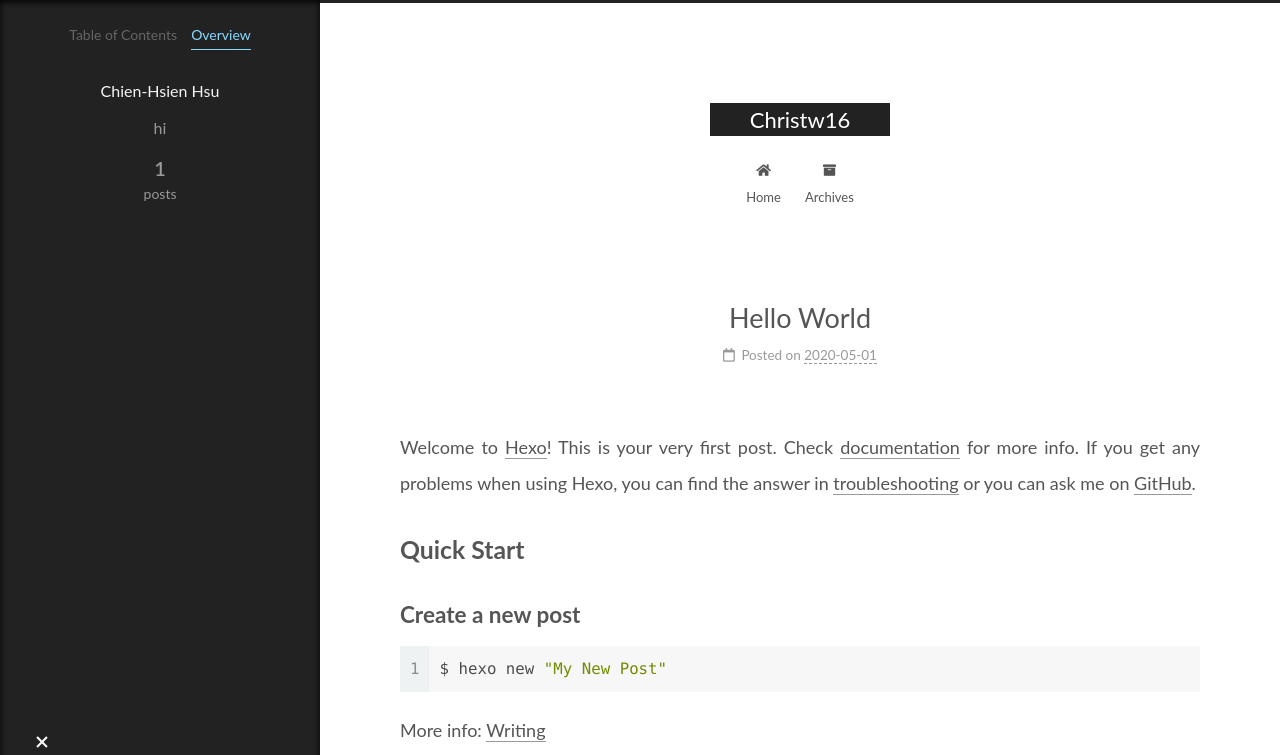
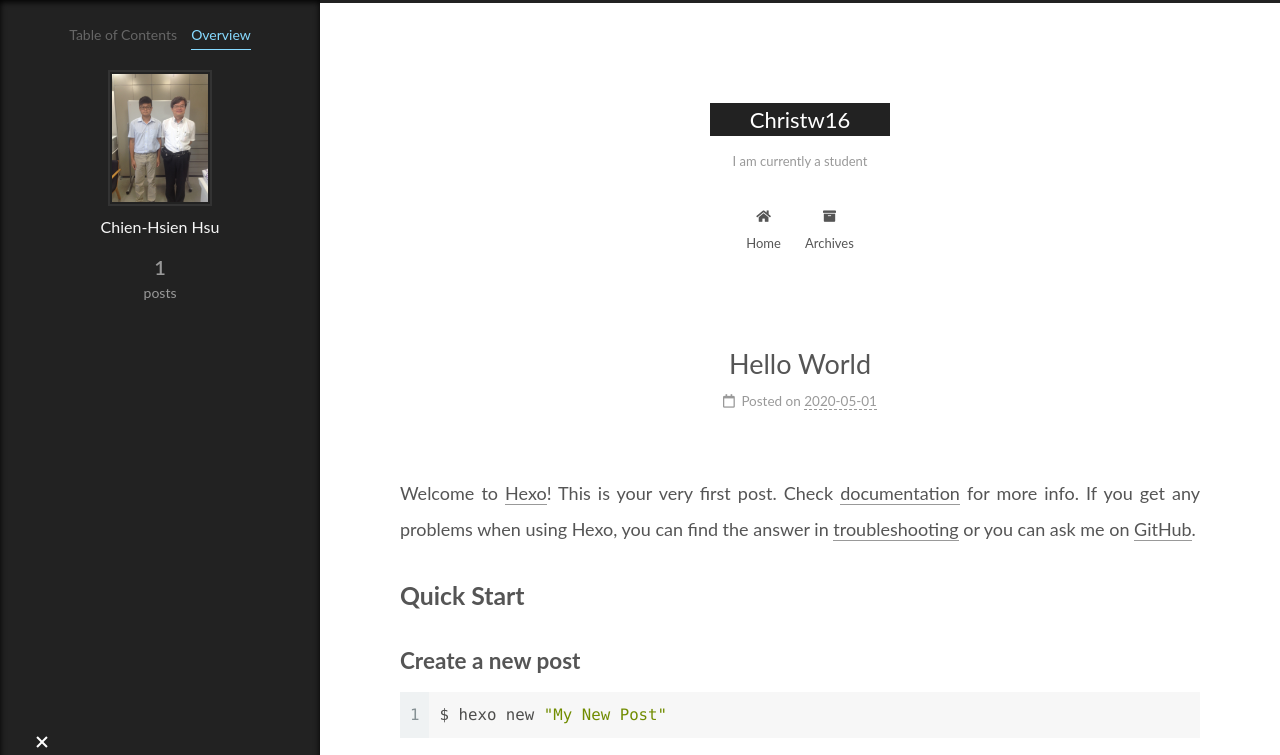
Before and after one commit to christw16/christw16.github.io, a plain HTML site: page 2020/05/01/hello-world/index.html in a window 1280 px wide. Both pictures are taken after a click on the item "Overview". Shown: the top 755 px of the page. Drawn offline with nearby package versions, Linux system fonts and the light colour scheme.

Commit message:
Site updated: 2020-05-01 20:04:31

```diff
--- a/2020/05/01/hello-world/index.html
+++ b/2020/05/01/hello-world/index.html
@@ -99,6 +99,7 @@
       <h1 class="site-title">Christw16</h1>
       <span class="logo-line-after"><i></i></span>
     </a>
+      <p class="site-subtitle" itemprop="description">I am currently a  student</p>
   </div>
 
   <div class="site-nav-right">
@@ -153,9 +154,9 @@
     <link itemprop="mainEntityOfPage" href="https://christw16.github.io/2020/05/01/hello-world/">
 
     <span hidden itemprop="author" itemscope itemtype="http://schema.org/Person">
-      <meta itemprop="image" content="/images/avatar.gif">
+      <meta itemprop="image" content="/images/self.jpg">
       <meta itemprop="name" content="Chien-Hsien Hsu">
-      <meta itemprop="description" content="hi">
+      <meta itemprop="description" content="">
     </span>
 
     <span hidden itemprop="publisher" itemscope itemtype="http://schema.org/Organization">
@@ -276,8 +277,10 @@
 
       <div class="site-overview-wrap sidebar-panel">
         <div class="site-author motion-element" itemprop="author" itemscope itemtype="http://schema.org/Person">
+    <img class="site-author-image" itemprop="image" alt="Chien-Hsien Hsu"
+      src="/images/self.jpg">
   <p class="site-author-name" itemprop="name">Chien-Hsien Hsu</p>
-  <div class="site-description" itemprop="description">hi</div>
+  <div class="site-description" itemprop="description"></div>
 </div>
 <div class="site-state-wrap motion-element">
   <nav class="site-state">
--- a/css/main.css
+++ b/css/main.css
@@ -1169,7 +1169,7 @@ pre .javascript .function {
 }
 .links-of-author a::before,
 .links-of-author span.exturl::before {
-  background: #2a5bff;
+  background: #e061fa;
   border-radius: 50%;
   content: ' ';
   display: inline-block;
```
Also changed, not shown: archives/2020/05/index.html (+5 -4 lines), archives/2020/index.html (+5 -4 lines), archives/index.html (+5 -4 lines), index.html (+7 -6 lines), images/self.jpg (added), uploads/self.jpg (added).
